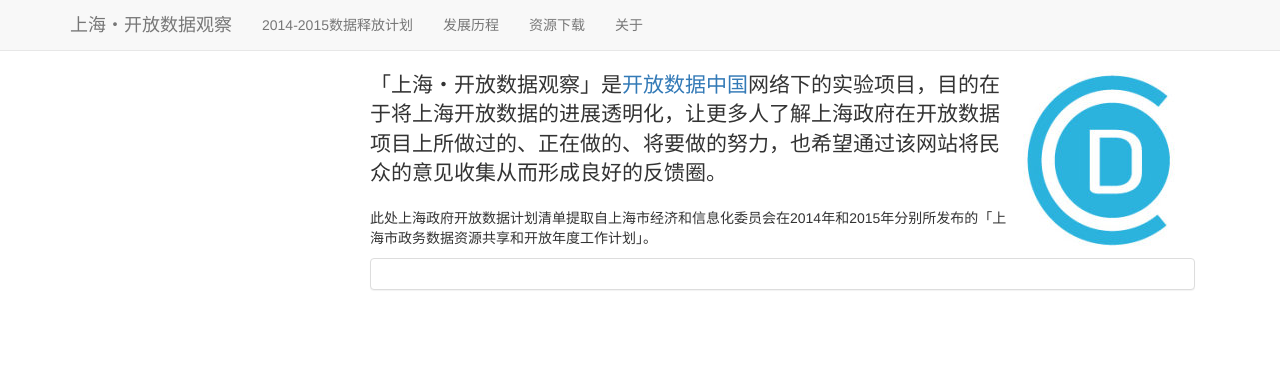
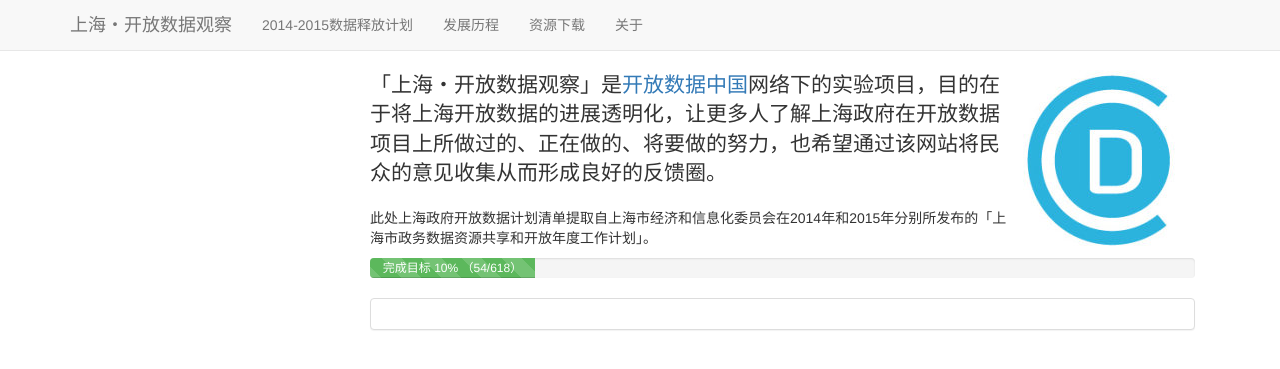
Before and after one commit to cityopendata/shanghai, a Jekyll site: the page built from index.html, in a window 1280 px wide and 900 px high. Shown: the top 369 px of the window. Built offline with Jekyll 4.4.1, drawn with Linux system fonts in a browser that asks for light colours; a script that is not in the unit is left out.

Commit message:
add simple progress bar

```diff
--- a/index.html
+++ b/index.html
@@ -23,7 +23,13 @@ layout: index
 	 <p>
 	     此处上海政府开放数据计划清单提取自上海市经济和信息化委员会在2014年和2015年分别所发布的「上海市政务数据资源共享和开放年度工作计划」。
 	 </p>
-
+	<div id = "progress">
+		<div class="progress">
+  			<div class="progress-bar progress-bar-success progress-bar-striped active" role="progressbar" aria-valuemin="0" aria-valuenow="20" aria-valuemax="110" style="width:20%">
+   				 完成目标 10% （54/618）
+  			</div>
+		</div>
+	</div>
 
 	<div class="panel panel-default">
 		<div class="panel-body">
```
Also changed, not shown: 2 other files.
